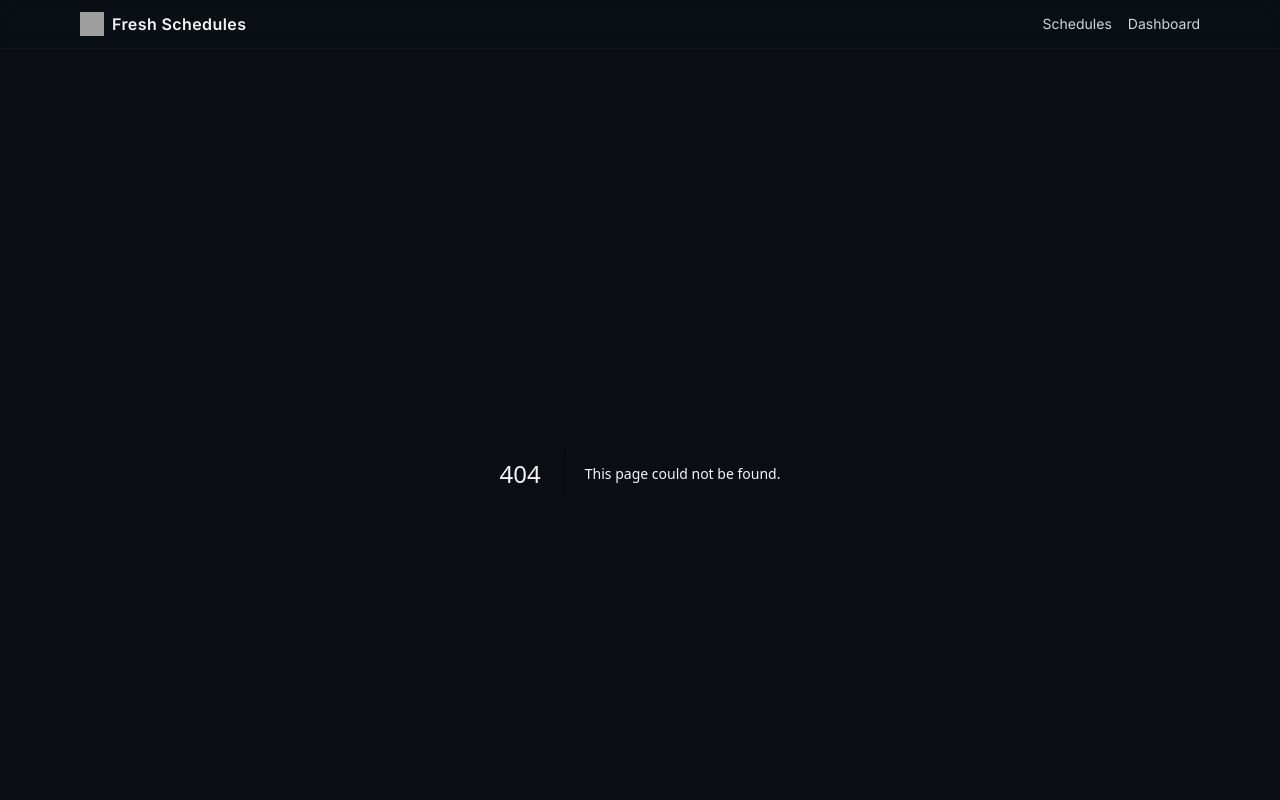
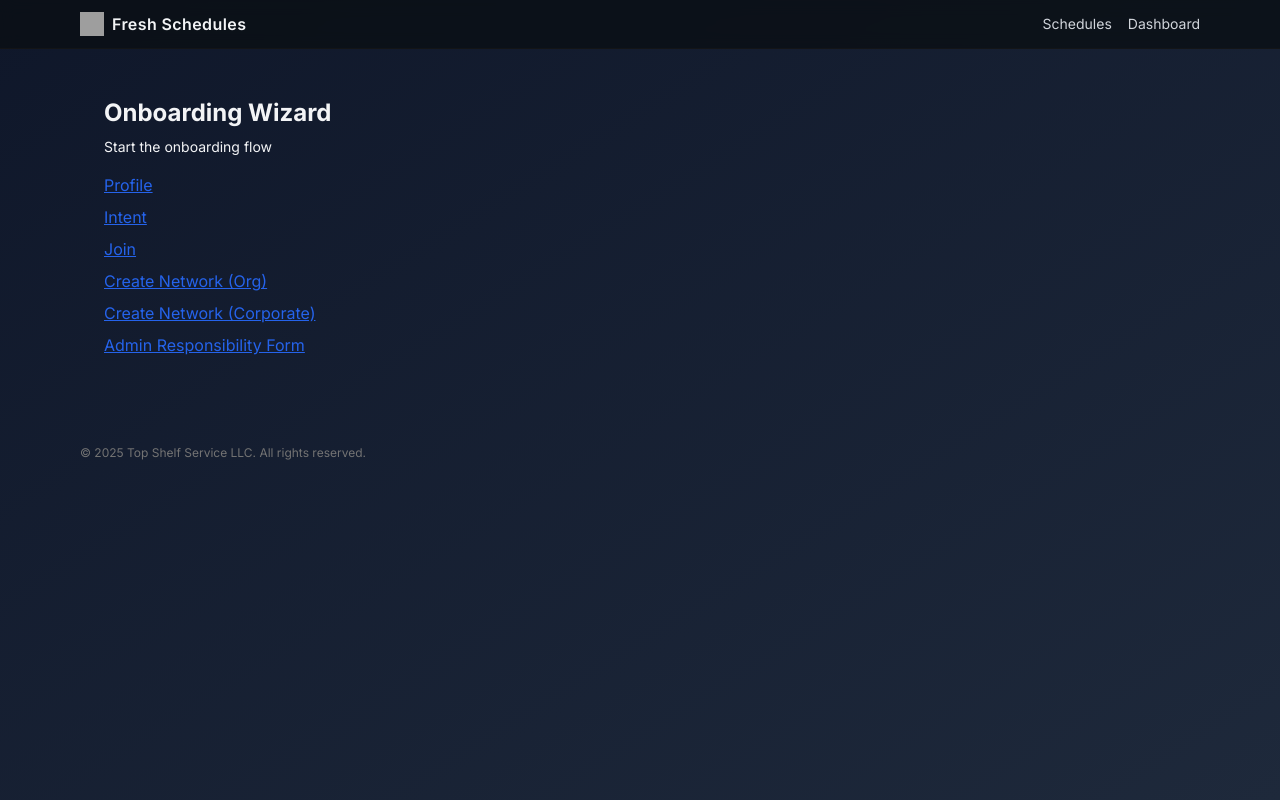
Before and after one commit to peteywee/fresh-root, a Next.js app in the folder apps/web/: page /onboarding in a window 1280 px wide. Before the commit this address had no page. Shown: the top 800 px of the page. Built offline with nearby package versions, Linux system fonts and the light colour scheme; grey boxes are pictures that could not be loaded.

Commit message:
feat(onboarding): add Block 4 onboarding wizard scaffolding (placeholder pages)

```diff
--- /dev/null
+++ b/apps/web/app/onboarding/admin-responsibility/page.tsx
@@ -0,0 +1,8 @@
+export default function AdminResponsibility() {
+  return (
+    <main className="p-6">
+      <h1 className="text-2xl font-bold">Admin Responsibility Form</h1>
+      <p className="mt-2">Collect legal/admin responsibility information (placeholder).</p>
+    </main>
+  )
+}
--- /dev/null
+++ b/apps/web/app/onboarding/create-network-corporate/page.tsx
@@ -0,0 +1,8 @@
+export default function CreateNetworkCorporate() {
+  return (
+    <main className="p-6">
+      <h1 className="text-2xl font-bold">Create Network — Corporate</h1>
+      <p className="mt-2">Wizard to create a network for a corporate account (placeholder).</p>
+    </main>
+  )
+}
--- /dev/null
+++ b/apps/web/app/onboarding/create-network-org/page.tsx
@@ -0,0 +1,8 @@
+export default function CreateNetworkOrg() {
+  return (
+    <main className="p-6">
+      <h1 className="text-2xl font-bold">Create Network — Org</h1>
+      <p className="mt-2">Wizard to create a network scoped to an organization (placeholder).</p>
+    </main>
+  )
+}
--- /dev/null
+++ b/apps/web/app/onboarding/intent/page.tsx
@@ -0,0 +1,8 @@
+export default function IntentStep() {
+  return (
+    <main className="p-6">
+      <h1 className="text-2xl font-bold">Onboarding — Intent</h1>
+      <p className="mt-2">Choose whether to join a team or create a new workspace.</p>
+    </main>
+  )
+}
--- /dev/null
+++ b/apps/web/app/onboarding/join/page.tsx
@@ -0,0 +1,8 @@
+export default function JoinStep() {
+  return (
+    <main className="p-6">
+      <h1 className="text-2xl font-bold">Onboarding — Join</h1>
+      <p className="mt-2">Paste an invite link or token to join an existing network/org/venue.</p>
+    </main>
+  )
+}
--- /dev/null
+++ b/apps/web/app/onboarding/page.tsx
@@ -0,0 +1,30 @@
+import Link from 'next/link'
+
+export default function OnboardingIndex() {
+  return (
+    <main className="p-6">
+      <h1 className="text-2xl font-bold">Onboarding Wizard</h1>
+      <p className="mt-2 text-sm text-muted-foreground">Start the onboarding flow</p>
+      <ul className="mt-4 space-y-2">
+        <li>
+          <Link href="/onboarding/profile" className="text-blue-600 underline">Profile</Link>
+        </li>
+        <li>
+          <Link href="/onboarding/intent" className="text-blue-600 underline">Intent</Link>
+        </li>
+        <li>
+          <Link href="/onboarding/join" className="text-blue-600 underline">Join</Link>
+        </li>
+        <li>
+          <Link href="/onboarding/create-network-org" className="text-blue-600 underline">Create Network (Org)</Link>
+        </li>
+        <li>
+          <Link href="/onboarding/create-network-corporate" className="text-blue-600 underline">Create Network (Corporate)</Link>
+        </li>
+        <li>
+          <Link href="/onboarding/admin-responsibility" className="text-blue-600 underline">Admin Responsibility Form</Link>
+        </li>
+      </ul>
+    </main>
+  )
+}
--- /dev/null
+++ b/apps/web/app/onboarding/profile/page.tsx
@@ -0,0 +1,8 @@
+export default function ProfileStep() {
+  return (
+    <main className="p-6">
+      <h1 className="text-2xl font-bold">Onboarding — Profile</h1>
+      <p className="mt-2">Collect basic user profile information (placeholder).</p>
+    </main>
+  )
+}
```
